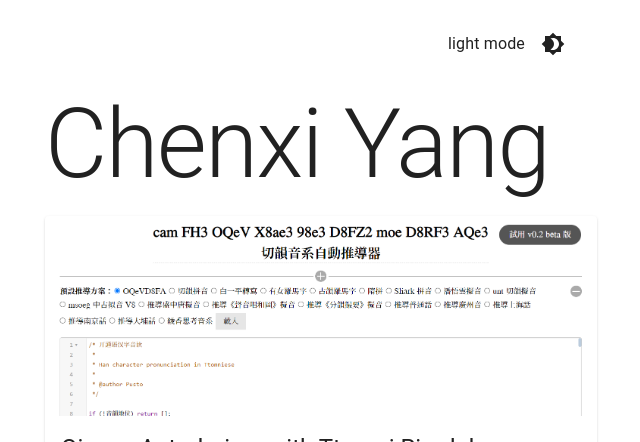
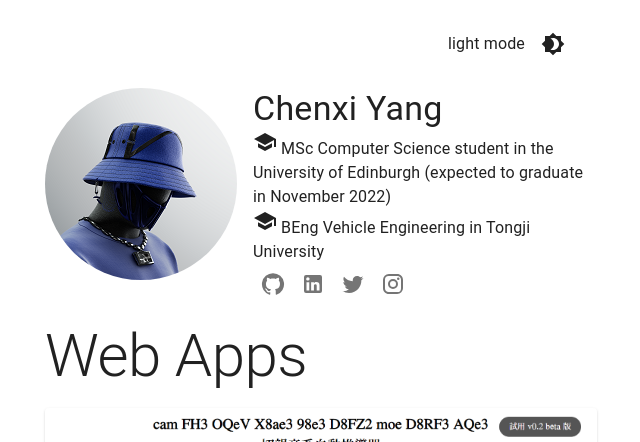
Before and after one commit to pustot/index, a React (Create React App) app: page / in a window 1280 px wide. Shown: the top 442 px of the page, without its empty margins (319-959 px from the left). Built offline with nearby package versions, Linux system fonts and the light colour scheme.

Commit message:
added profile

```diff
--- a/src/App.js
+++ b/src/App.js
@@ -12,6 +12,7 @@ import { Avatar, Button, CardActionArea, CardActions } from '@mui/material';
 import hanpoly from './assets/hanpoly.png'
 import qieyunAutoderiver from './assets/qieyun-autoderiver.png'
 import love from './assets/love.png'
+import MyAvatar from './assets/Rebels-6698-192.png'
 
 import CssBaseline from '@mui/material/CssBaseline';
 import IconButton from '@mui/material/IconButton';
@@ -19,6 +20,12 @@ import Box from '@mui/material/Box';
 import { useTheme, ThemeProvider, createTheme } from '@mui/material/styles';
 import Brightness4Icon from '@mui/icons-material/Brightness4';
 import Brightness7Icon from '@mui/icons-material/Brightness7';
+import SchoolIcon from '@mui/icons-material/School';
+import GitHubIcon from '@mui/icons-material/GitHub';
+import InstagramIcon from '@mui/icons-material/Instagram';
+import LinkedInIcon from '@mui/icons-material/LinkedIn';
+import TwitterIcon from '@mui/icons-material/Twitter';
+
 
 const ColorModeContext = React.createContext({ toggleColorMode: () => {} });
 
@@ -53,8 +60,44 @@ function App() {
           </Box>
       </Stack>
       <Stack spacing={2}>
-        <Typography  variant="h1">
-          Chenxi Yang
+        <Stack direction="row"  spacing={2}>
+
+        <Avatar
+          alt="Ethan Yang Chenxi"
+          src={MyAvatar}
+          sx={{ width: 192, height: 192 }}
+        />
+
+        <Stack>
+          <Typography  variant="h4">
+            Chenxi Yang
+          </Typography>
+          <Typography  variant="body1">
+            <SchoolIcon/> MSc Computer Science student in the University of Edinburgh (expected to graduate in November 2022)
+          </Typography>
+          <Typography  variant="body1">
+          <SchoolIcon/> BEng Vehicle Engineering in Tongji University
+          </Typography>
+
+          <Stack direction="row">
+            <IconButton href="https://github.com/EthanYangCX">
+              <GitHubIcon/>
+            </IconButton>
+            <IconButton href="https://www.linkedin.com/in/yang-chenxi/">
+              <LinkedInIcon/>
+            </IconButton>
+            <IconButton href="https://twitter.com/ethanyangcx">
+              <TwitterIcon/>
+            </IconButton>
+            <IconButton href="https://www.instagram.com/ethanyangcx/">
+              <InstagramIcon/>
+            </IconButton>
+          </Stack>
+        </Stack>
+        </Stack>
+
+        <Typography  variant="h2">
+            Web Apps
         </Typography>
 
         <PostCard
```
Also changed, not shown: src/assets/Rebels-6698-192.png (added).
